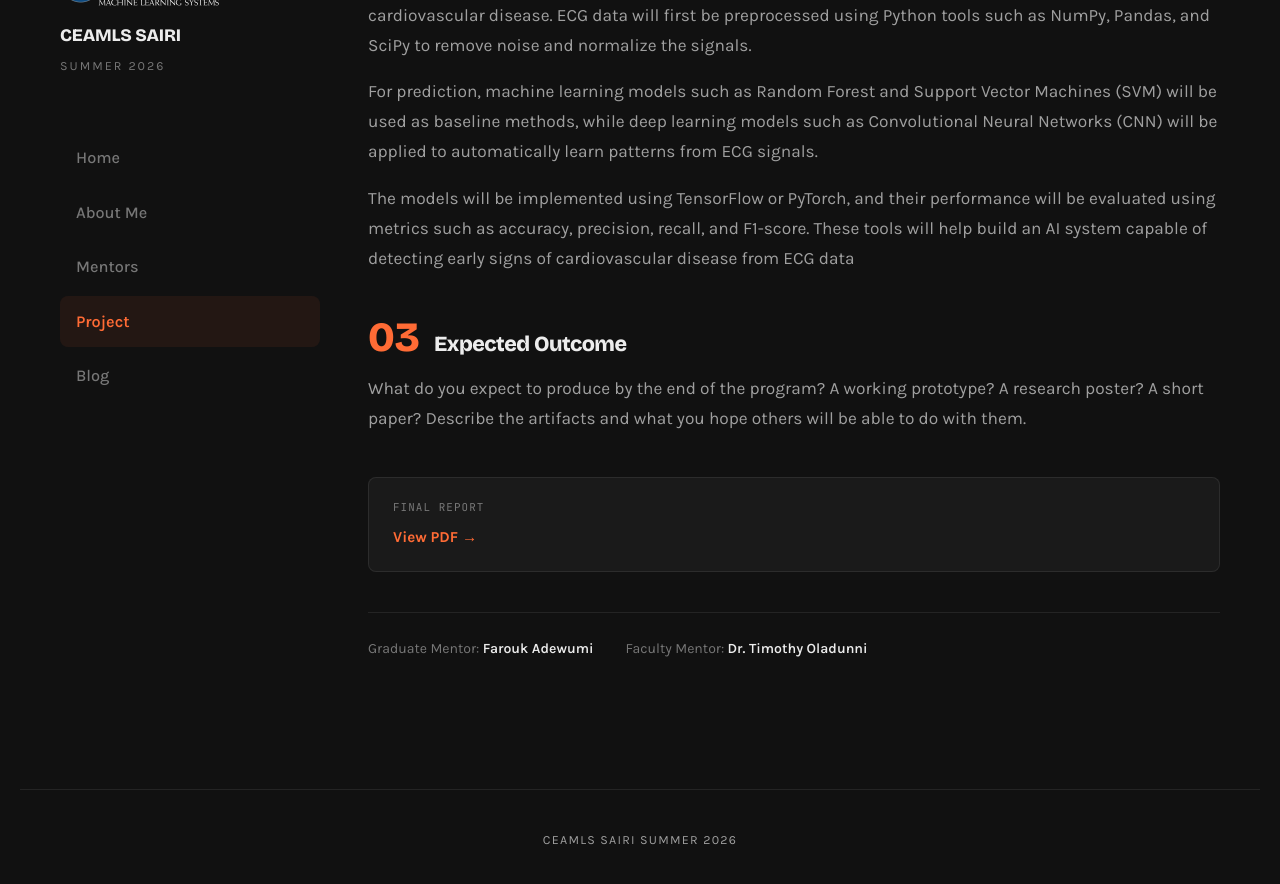
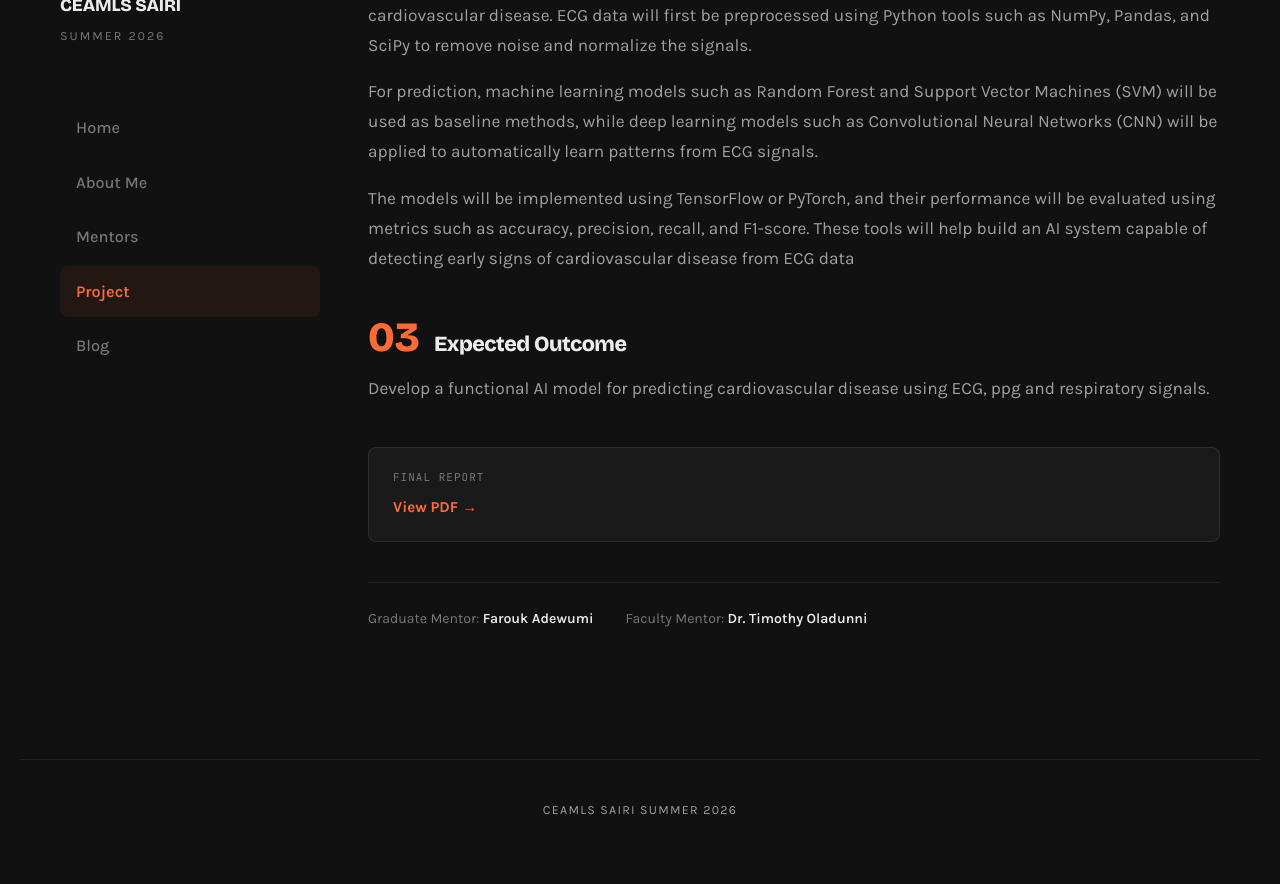
Before and after one commit to Kenzoh33/kenzoh33ceamls26.github.io, a Jekyll site: the page built from pages/about-my-project.md, in a window 1280 px wide and 900 px high, scrolled down 1024 px. Shown: the top 884 px of the window. Built offline with Jekyll 4.4.1, drawn with Linux system fonts in a browser that asks for light colours.

Commit message:
Update about-my-project.md

```diff
--- a/pages/about-my-project.md
+++ b/pages/about-my-project.md
@@ -45,9 +45,7 @@ approach: |
   ECG data
 
 outcome: |
-  What do you expect to produce by the end of the program? A working prototype?
-  A research poster? A short paper? Describe the artifacts and what you hope
-  others will be able to do with them.
+  Develop a functional AI model for predicting cardiovascular disease using ECG, ppg and respiratory signals.
 
 final_report_url: https://example.com/your-report.pdf
 
```
